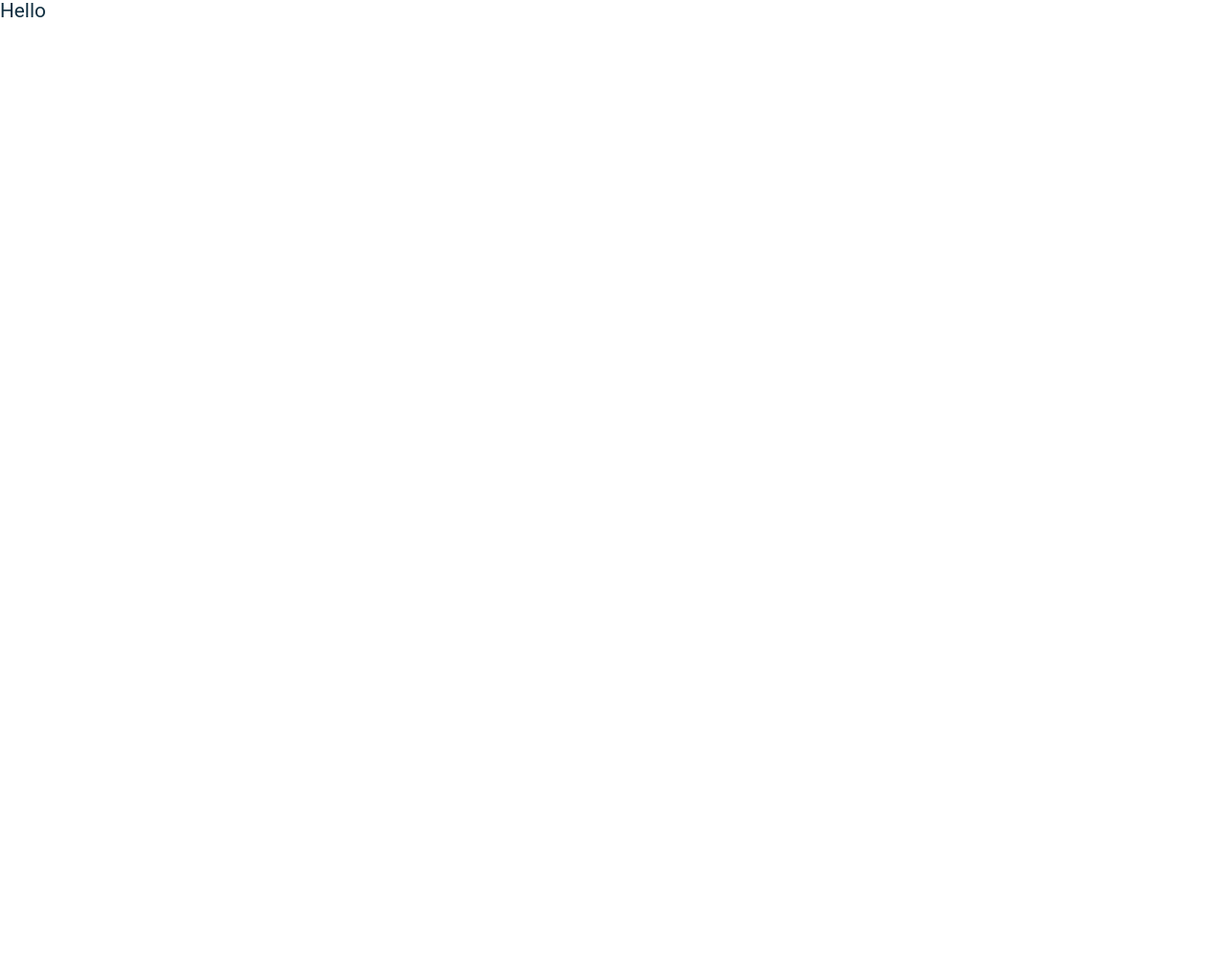
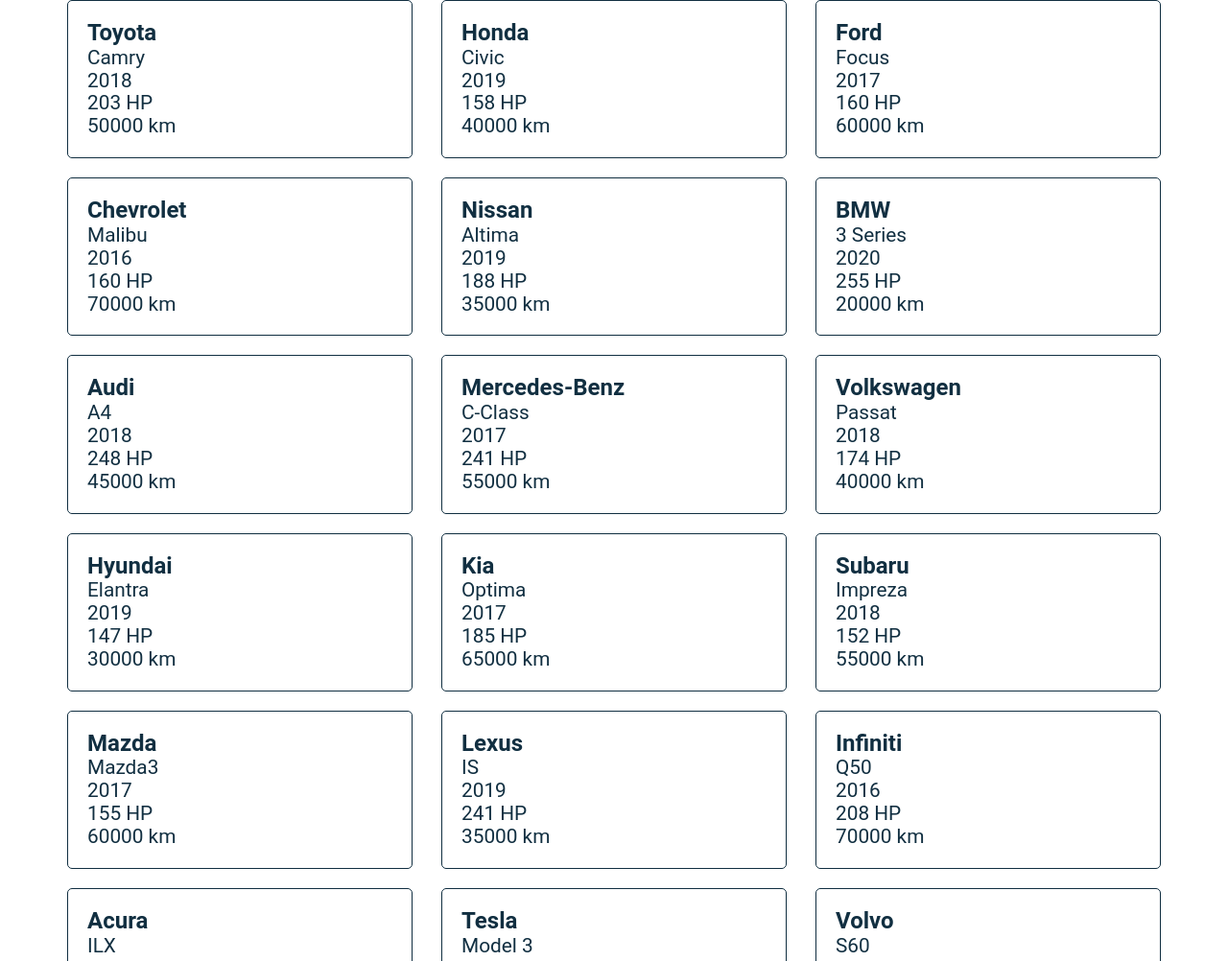
Before and after one commit to AngryKitten91/car-shop, a website built with webpack: page src/index.html in a window 1280 px wide. Shown: the top 1002 px of the page at 96% size. Before the commit the page ends 800 px from the top, so only its background shows below. Built offline with nearby package versions, Linux system fonts and the light colour scheme; files whose address does not match are found by name.

Commit message:
car list styled

```diff
--- a/src/index.html
+++ b/src/index.html
@@ -7,8 +7,8 @@
     <title>Cars</title>
   </head>
   <body>
-    <div class="o-wrap">
-      <p>Hello</p>
+    <div class="c-wrap">
+      <div id="cars" class="cars c-flex c-flex--spaceBetween"></div>
     </div>
   </body>
 </html>
--- a/src/js/main.js
+++ b/src/js/main.js
@@ -2,9 +2,11 @@
 // import LOCALSTORAGE from "./_utils.js";
 // import DATA_NAME from "./_data.js";
 
+const $cars = document.querySelector("#cars");
+
 const getCars = async () => {
   try {
-    const data = await fetch("data.json");
+    const data = await fetch("assets/data.json");
     const cars = await data.json();
     return cars;
   } catch (error) {
@@ -12,4 +14,30 @@
   }
 };
 
-getCars().then((val) => console.log(val));
+const carSchema = (
+  producer,
+  year_of_production,
+  model,
+  horse_power,
+  mileage_km
+) => {
+  return `
+  <div class="car">
+    <div class="car-name"><h1>${producer}</h1></div>
+    <div class="car-name">${model}</div>
+    <div class="car-name">${year_of_production}</div>
+    <div class="car-name">${horse_power} HP</div>
+    <div class="car-name">${mileage_km} km</div>
+  </div>`;
+};
+
+getCars().then(({ cars }) => {
+  cars.map(
+    ({ producer, year_of_production, model, horse_power, mileage_km }) => {
+      $cars.insertAdjacentHTML(
+        "beforeend",
+        carSchema(producer, year_of_production, model, horse_power, mileage_km)
+      );
+    }
+  );
+});
--- a/src/scss/partials/_main.scss
+++ b/src/scss/partials/_main.scss
@@ -5,7 +5,6 @@
   color: $colorBlue;
   // background-color: $colorBlue;
 }
-
 
 .c {
   &-wrap {
@@ -16,8 +15,13 @@
 
   &-flex {
     display: flex;
+    flex-wrap: wrap;
+
     align-items: center;
     gap: 20px;
+    & > * {
+      width: calc((100% / 3) - 20px);
+    }
 
     &--center {
       justify-content: center;
@@ -28,3 +32,15 @@
     }
   }
 }
+
+.car {
+  min-height: 150px;
+  border-radius: 5px;
+  border: 1px solid $colorBlue;
+  padding: 20px;
+  &-name {
+    & > h1 {
+      font-size: 1.5rem;
+    }
+  }
+}
```
Also changed, not shown: dist/assets/data.json (renamed from src/js/data.json), src/js/_timerClass.js (deleted).
